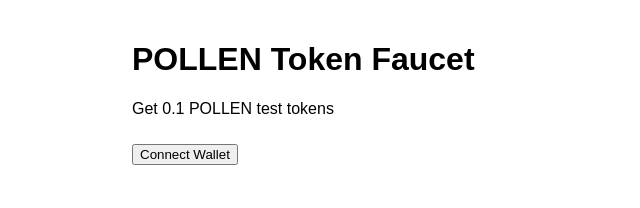
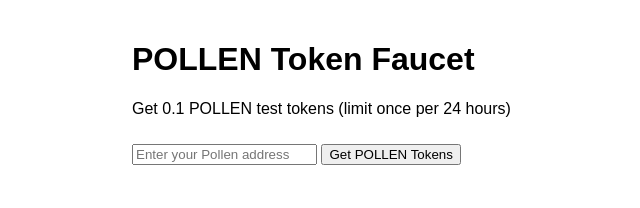
Before and after one commit to mydearcode/faucet, a plain HTML site: page index.html in a window 1280 px wide. Shown: the whole page, without its empty margins (208-848 px from the left). Drawn offline with Linux system fonts and the light colour scheme.

Commit message:
rpc fix test4

```diff
--- a/index.html
+++ b/index.html
@@ -4,77 +4,53 @@
     <meta charset="UTF-8">
     <meta name="viewport" content="width=device-width, initial-scale=1.0">
     <title>POLLEN Token Faucet</title>
-    <script src="https://cdn.ethers.io/lib/ethers-5.0.umd.min.js"></script>
     <style>
         body { font-family: Arial, sans-serif; max-width: 600px; margin: 0 auto; padding: 20px; }
-        button { margin-top: 10px; }
+        input, button { margin-top: 10px; }
         #status { margin-top: 20px; }
     </style>
 </head>
 <body>
     <h1>POLLEN Token Faucet</h1>
-    <p>Get 0.1 POLLEN test tokens</p>
-    <button onclick="connectWallet()">Connect Wallet</button>
-    <button onclick="requestTokens()" id="claimButton" style="display: none;">Get POLLEN Tokens</button>
+    <p>Get 0.1 POLLEN test tokens (limit once per 24 hours)</p>
+    <input type="text" id="addressInput" placeholder="Enter your Pollen address">
+    <button onclick="requestTokens()">Get POLLEN Tokens</button>
     <div id="status"></div>
 
     <script>
-        const faucetAddress = "0x91cf210AA2b6DBb26698323677faac9fbb069b8B";
-        const faucetABI = [
-            "function requestTokens() public"
-        ];
-        let signer;
+        async function requestTokens() {
+            const address = document.getElementById("addressInput").value;
+            const statusDiv = document.getElementById("status");
 
-        const pollenNetwork = {
-            name: 'Pollen',
-            chainId: 2026,
-            _defaultProvider: (providers) => new providers.JsonRpcProvider('https://rpc.pollenpost.io')
-        };
-
-        async function connectWallet() {
-            const statusDiv = document.getElementById("status");
-            if (typeof window.ethereum !== 'undefined') {
-                try {
-                    await window.ethereum.request({ method: 'eth_requestAccounts' });
-                    await window.ethereum.request({
-                        method: 'wallet_switchEthereumChain',
-                        params: [{ chainId: '0x7EA' }], // 2026 in hexadecimal
-                    });
-                    const provider = new ethers.providers.Web3Provider(window.ethereum, pollenNetwork);
-                    signer = provider.getSigner();
-                    const address = await signer.getAddress();
-                    statusDiv.innerHTML = `Connected: ${address}`;
-                    document.getElementById("claimButton").style.display = "block";
-                } catch (error) {
-                    statusDiv.innerHTML = "Error connecting wallet: " + error.message;
-                }
-            } else {
-                statusDiv.innerHTML = "Please install MetaMask or another Web3 provider.";
-            }
-        }
-
-        async function requestTokens() {
-            const statusDiv = document.getElementById("status");
-            if (!signer) {
-                statusDiv.innerHTML = "Please connect your wallet first.";
+            if (!address) {
+                statusDiv.innerHTML = "Please enter a valid Pollen address.";
                 return;
             }
 
+            statusDiv.innerHTML = "Requesting tokens...";
+
             try {
-                const faucetContract = new ethers.Contract(faucetAddress, faucetABI, signer);
+                const response = await fetch('/request-tokens', {
+                    method: 'POST',
+                    headers: {
+                        'Content-Type': 'application/json',
+                    },
+                    body: JSON.stringify({ address: address }),
+                });
 
-                statusDiv.innerHTML = "Requesting tokens...";
-                const tx = await faucetContract.requestTokens({
-                    gasLimit: 100000 // Set a manual gas limit
-                });
-                await tx.wait();
-                statusDiv.innerHTML = "Tokens sent successfully! Check your wallet.";
+                const result = await response.json();
+
+                if (response.ok) {
+                    statusDiv.innerHTML = "Tokens sent successfully! Check your wallet.";
+                } else {
+                    if (result.message.includes("You can only request once per day")) {
+                        statusDiv.innerHTML = "Error: You can only request tokens once every 24 hours. Please try again later.";
+                    } else {
+                        statusDiv.innerHTML = "Error: " + result.message;
+                    }
+                }
             } catch (error) {
-                if (error.message.includes("execution reverted")) {
-                    statusDiv.innerHTML = "Error: You may have already claimed POLLEN test token in the last 24 hours.";
-                } else {
-                    statusDiv.innerHTML = "Error: " + error.message;
-                }
+                statusDiv.innerHTML = "Error: " + error.message;
             }
         }
     </script>
```
Also changed, not shown: 1 other file.
